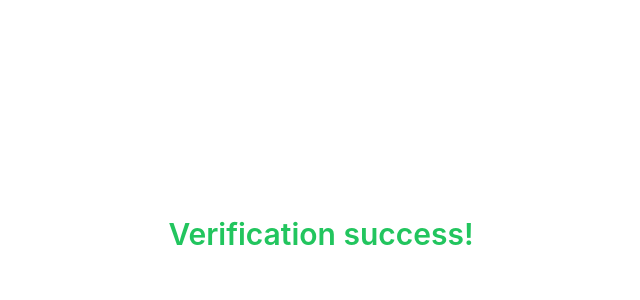
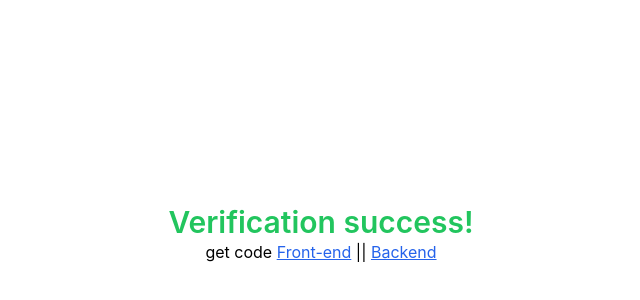
Before and after one commit to SP-Upreti/otp-verification, a React (Create React App) app: page /welcome in a window 1280 px wide. Shown: the part 166-466 px from the top of the page, without its empty margins (319-959 px from the left). Built offline with nearby package versions, Linux system fonts and the light colour scheme.

Commit message:
link added

```diff
--- a/src/component/Home.jsx
+++ b/src/component/Home.jsx
@@ -2,6 +2,7 @@ export default function Home() {
     return (
         <div className="flex flex-col justify-center items-center h-screen">
             <p className="text-3xl text-green-500 font-semibold">Verification success!</p>
+            <p>get code <a className="text-blue-600 underline" href="https://github.com/SP-Upreti/otp-verification">Front-end</a> || <a className="text-blue-600 underline" href="https://github.com/SP-Upreti/server">Backend</a></p>
         </div>
     )
 }
--- a/src/component/verification.jsx
+++ b/src/component/verification.jsx
@@ -181,7 +181,7 @@ export default function Verification() {
                 </div>
             </form>
             <div className="absolute bottom-[1rem] text-sm">
-                <p>Project created by <a href="" className="text-green-500 font-bold">Surendra</a></p>
+                <p>Project created by <a href="https://github.com/SP-Upreti" className="text-green-500 font-bold">Surendra</a></p>
             </div>
             {
                 modal && (<Modal code={otp} onclick={() => { setModal(false) }} />)
```
